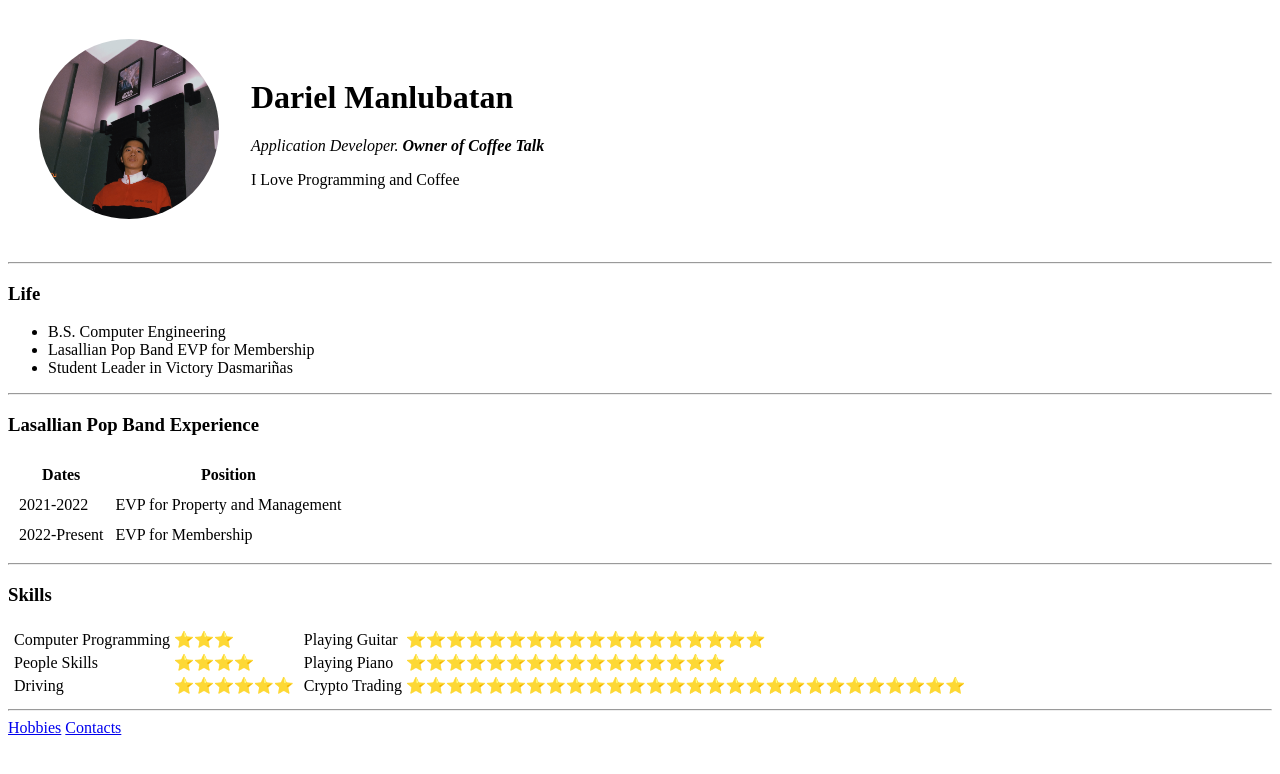
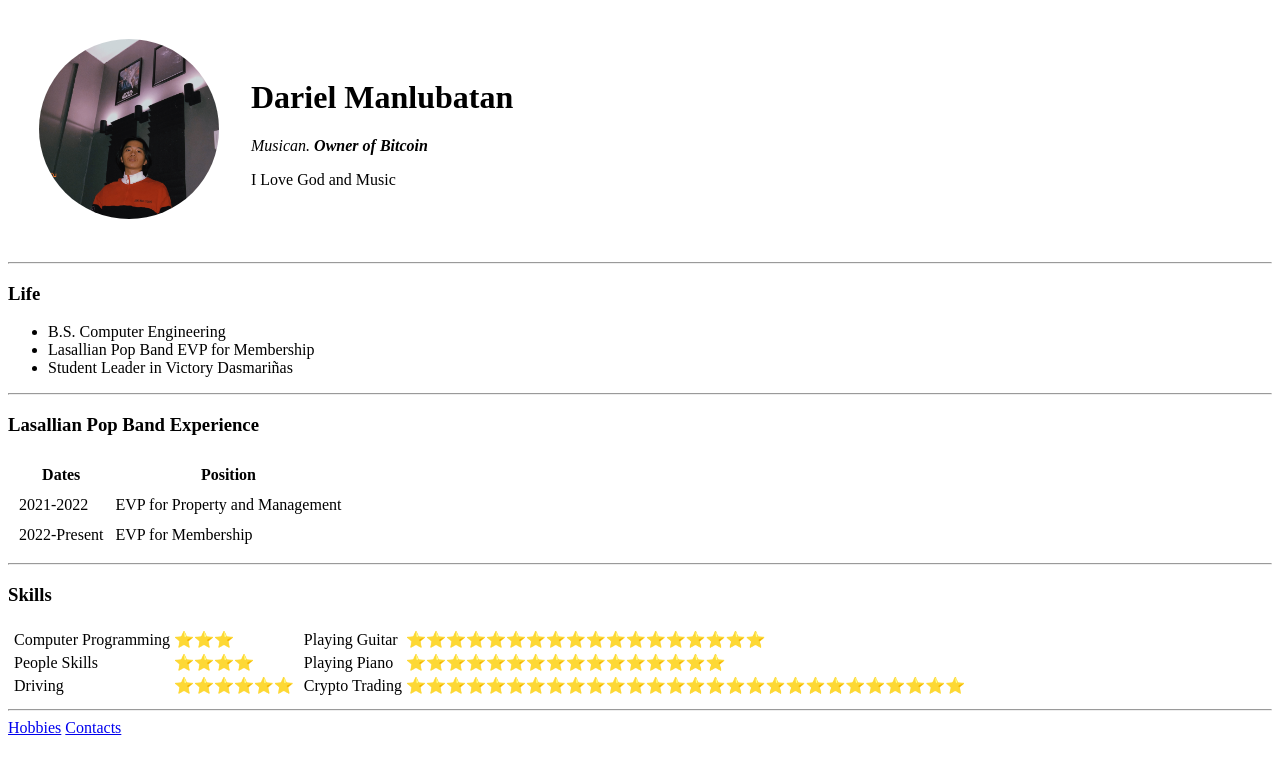
Before and after one commit to darielmanlubatan/darielmanlubatanproject, a plain HTML site: page index.html in a window 1280 px wide. Drawn offline with Linux system fonts and the light colour scheme.

Commit message:
Update index.html

```diff
--- a/index.html
+++ b/index.html
@@ -13,8 +13,8 @@
         </td>
         <td>
           <h1>Dariel Manlubatan</h1>
-          <p><em>Application Developer. <strong>Owner of Coffee Talk</strong></em></p>
-          <p>I Love Programming and Coffee</p>
+          <p><em>Musican. <strong>Owner of Bitcoin</strong></em></p>
+          <p>I Love God and Music</p>
 
         </td>
       </tr>
```
